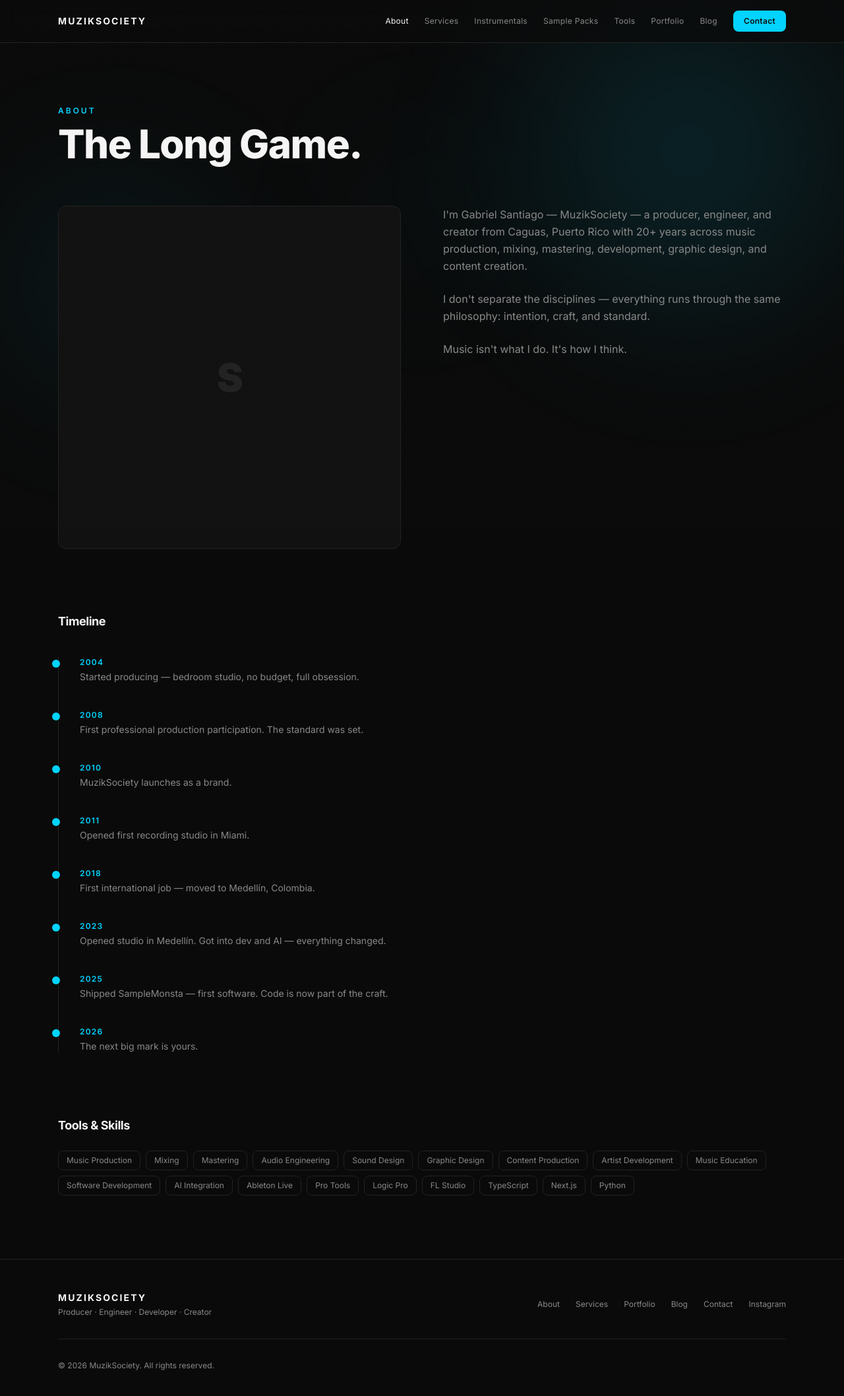
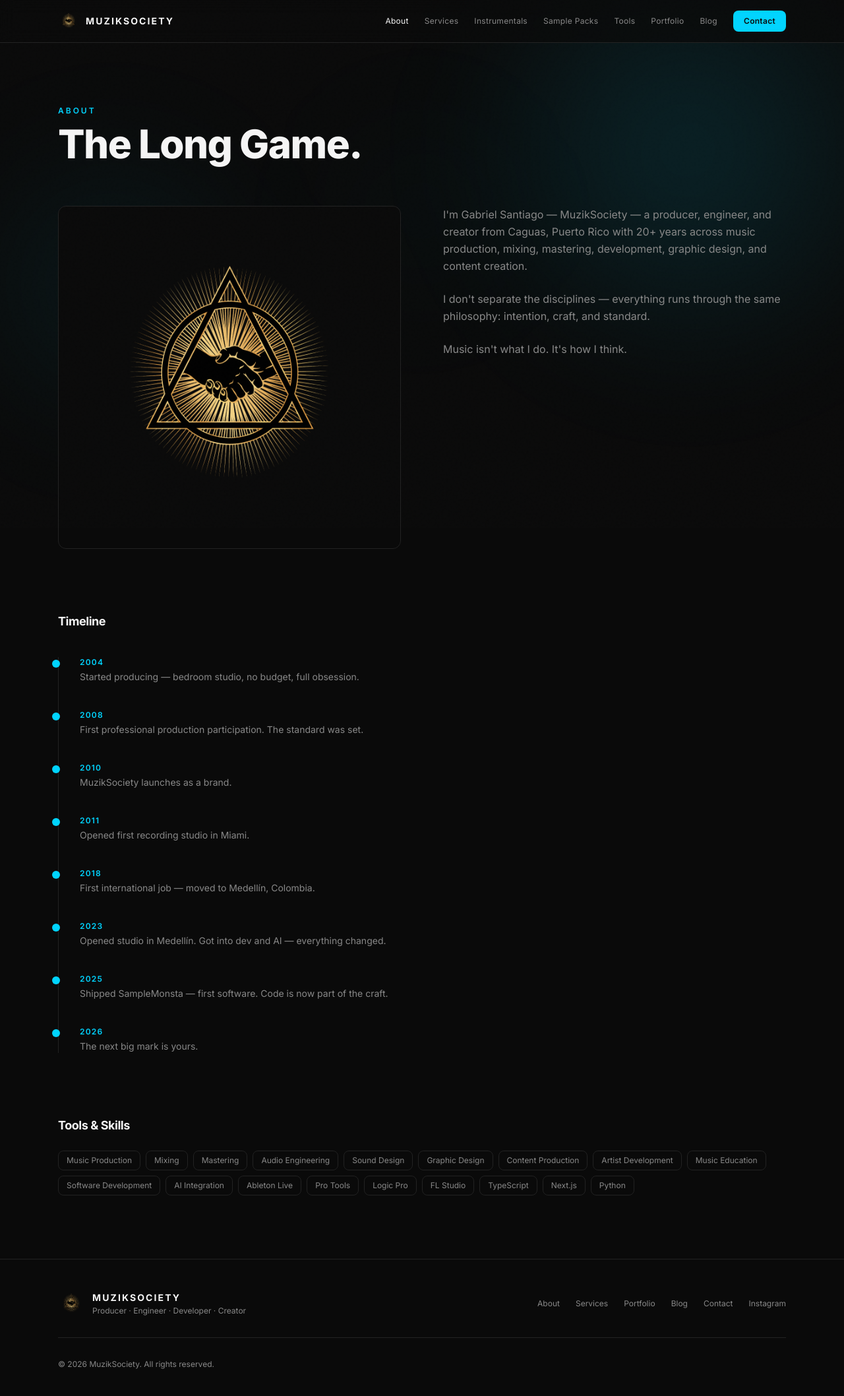
Before and after one commit to MUZIK-SOCIETY-KINGDOM/MUZIKSOCIETY.ORG, a Next.js app: page /about in a window 1280 px wide. Shown: the top 2116 px of the page at 66% size. Built offline with nearby package versions, Linux system fonts and the light colour scheme.

Commit message:
feat: add logo to nav, footer, and about page

```diff
--- a/src/app/about/page.tsx
+++ b/src/app/about/page.tsx
@@ -1,4 +1,5 @@
 import type { Metadata } from 'next'
+import Image from 'next/image'
 import { FadeIn } from '@/components/fade-in'
 
 export const metadata: Metadata = {
@@ -42,8 +43,14 @@ export default function AboutPage() {
       {/* Two-column bio */}
       <div className="grid gap-16 md:grid-cols-2 mb-24">
         <FadeIn direction="right">
-          <div className="aspect-square rounded-lg bg-(--color-surface) border border-(--color-border) flex items-center justify-center">
-            <span className="text-6xl font-black tracking-tight text-(--color-border)">S</span>
+          <div className="aspect-square rounded-xl overflow-hidden bg-(--color-background) border border-(--color-border) flex items-center justify-center p-8">
+            <Image
+              src="/logo.png"
+              alt="MuzikSociety"
+              width={500}
+              height={500}
+              className="w-full h-full object-contain"
+            />
           </div>
         </FadeIn>
         <FadeIn direction="left" delay={0.1}>
--- a/src/components/footer.tsx
+++ b/src/components/footer.tsx
@@ -1,17 +1,27 @@
 import Link from 'next/link'
+import Image from 'next/image'
 
 export function Footer() {
   return (
     <footer className="border-t border-(--color-border) bg-(--color-background) py-12">
       <div className="mx-auto max-w-6xl px-6">
         <div className="flex flex-col items-start justify-between gap-8 md:flex-row md:items-center">
+          <div className="flex items-center gap-3">
+            <Image
+              src="/logo.png"
+              alt="MuzikSociety"
+              width={40}
+              height={40}
+              className="rounded-sm opacity-80"
+            />
             <div>
               <p className="text-sm font-bold tracking-[0.15em] text-(--color-foreground)">
                 MUZIKSOCIETY
               </p>
-            <p className="mt-1 text-xs text-(--color-muted)">
+              <p className="mt-0.5 text-xs text-(--color-muted)">
                 Producer · Engineer · Developer · Creator
               </p>
+            </div>
           </div>
           <div className="flex flex-wrap gap-6">
             {[
--- a/src/components/nav.tsx
+++ b/src/components/nav.tsx
@@ -1,6 +1,7 @@
 'use client'
 
 import Link from 'next/link'
+import Image from 'next/image'
 import { usePathname } from 'next/navigation'
 
 const links = [
@@ -19,11 +20,17 @@ export function Nav() {
   return (
     <header className="fixed top-0 left-0 right-0 z-50 border-b border-(--color-border) bg-(--color-background)/80 backdrop-blur-md">
       <nav className="mx-auto flex max-w-6xl items-center justify-between px-6 py-4">
-        <Link
-          href="/"
-          className="text-sm font-bold tracking-[0.15em] text-(--color-foreground) hover:text-(--color-accent) transition-colors"
-        >
-          MUZIKSOCIETY
+        <Link href="/" className="flex items-center gap-2.5 group">
+          <Image
+            src="/logo.png"
+            alt="MuzikSociety"
+            width={32}
+            height={32}
+            className="rounded-sm opacity-90 group-hover:opacity-100 transition-opacity"
+          />
+          <span className="text-sm font-bold tracking-[0.15em] text-(--color-foreground) group-hover:text-(--color-accent) transition-colors">
+            MUZIKSOCIETY
+          </span>
         </Link>
 
         <div className="hidden items-center gap-6 md:flex">
```
Also changed, not shown: public/logo.png (added). Lines whose indentation alone changed are shown as unchanged.
